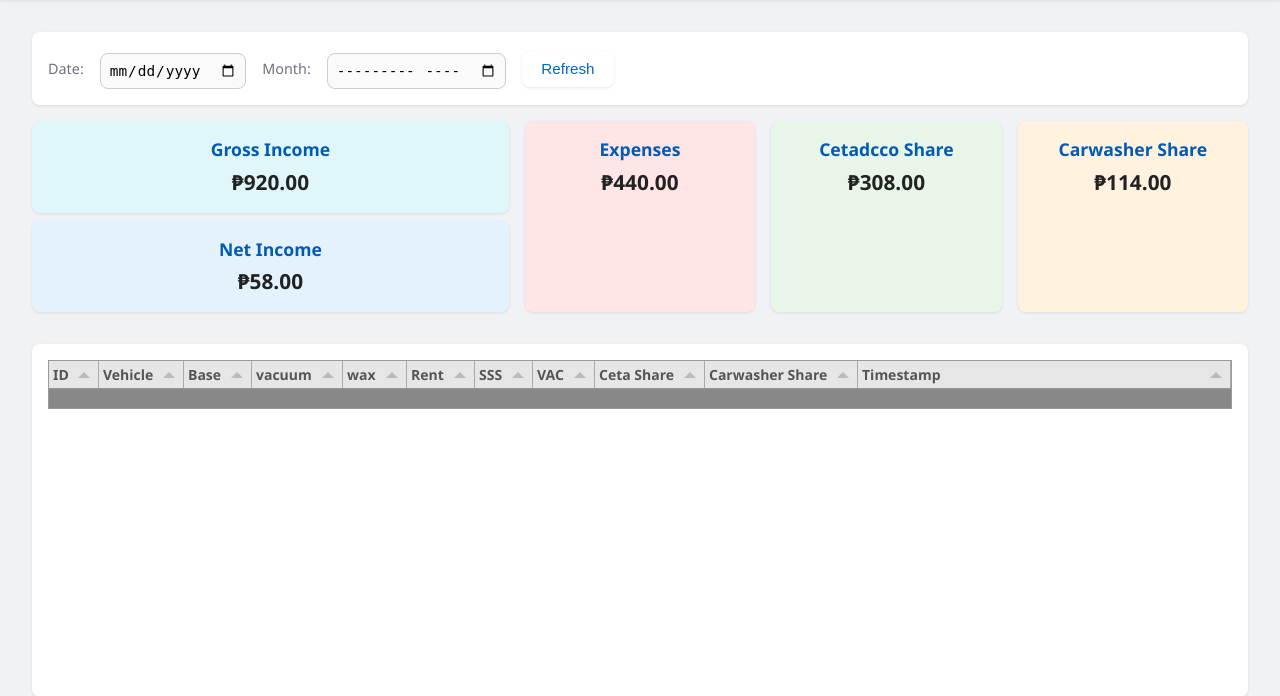
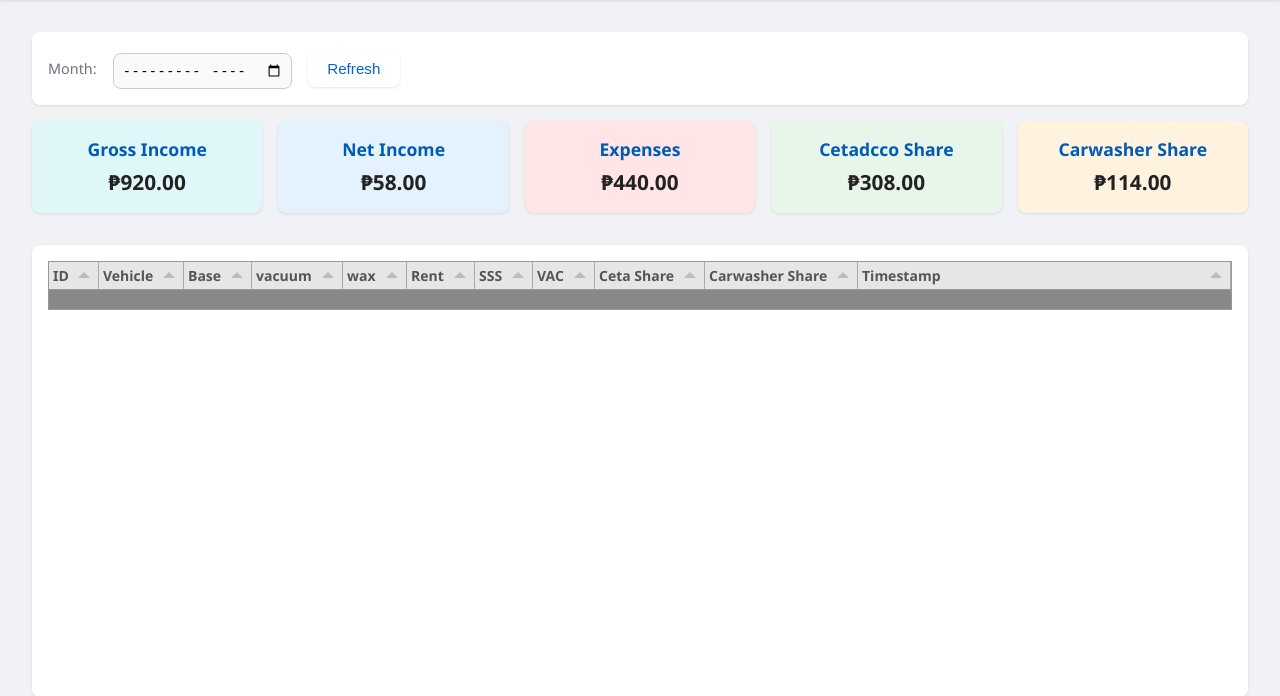
Before and after one commit to evoPython/carwash-pos, a Flask app: page / in a window 1280 px wide. Shown: the part 71-767 px from the top of the page. Run offline with Flask 3, Linux system fonts and the light colour scheme; data comes from the database, SQL or seed files in the repository; some libraries are stand-ins or nearby versions.

Commit message:
Removed day filter and visually separated income

```diff
--- a/static/js/script.js
+++ b/static/js/script.js
@@ -114,8 +114,8 @@
     // Load orders & summary
     async function loadData() {
         const params = new URLSearchParams();
-        if (dateInput.value) params.set("date", dateInput.value);
-        else if (monthInput.value) params.set("month", monthInput.value);
+        // if (dateInput.value) params.set("date", dateInput.value);
+        if (monthInput.value) params.set("month", monthInput.value);
 
         const [oRes, sRes] = await Promise.all([
             fetch("/api/orders?" + params),
--- a/templates/index.html
+++ b/templates/index.html
@@ -18,15 +18,14 @@
     <main>
         <section class="controls">
             <div class="filter">
-                <label>Date:</label>
-                <input type="date" id="filter-date" />
+                <!-- <label>Date:</label>
+                <input type="date" id="filter-date" /> -->
                 <label>Month:</label>
                 <input type="month" id="filter-month" />
                 <button id="btn-refresh" class="btn">Refresh</button>
             </div>
             <div class="summary">
                 <!-- Income Group -->
-                <div class="income-group">
                 <div class="card gross">
                     <h2>Gross Income</h2>
                     <p id="sum-income">₱0.00</p>
@@ -34,7 +33,6 @@
                 <div class="card net">
                     <h2>Net Income</h2>
                     <p id="sum-net">₱0.00</p>
-                    </div>
                 </div>
                 <div class="card expense">
                     <h2>Expenses</h2>
```
Lines whose indentation alone changed are shown as unchanged.
